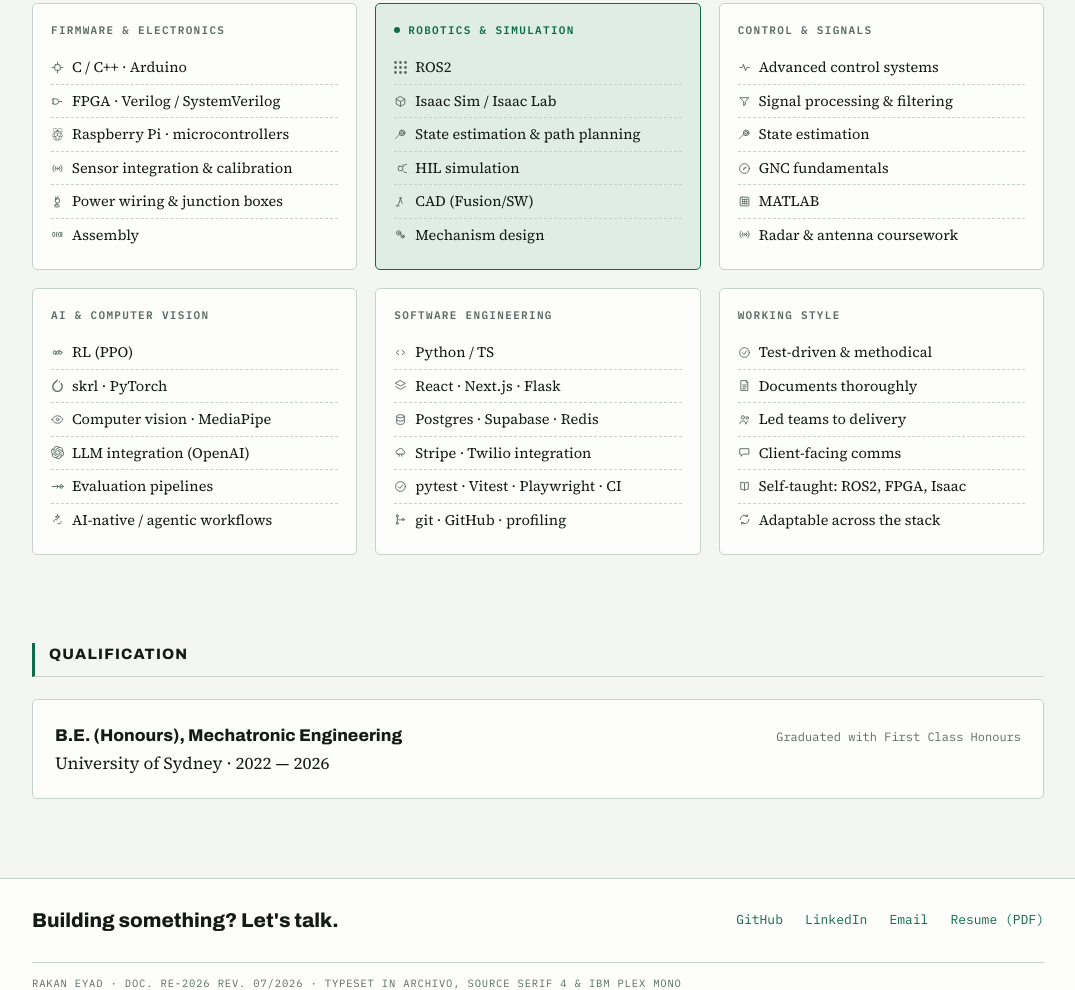
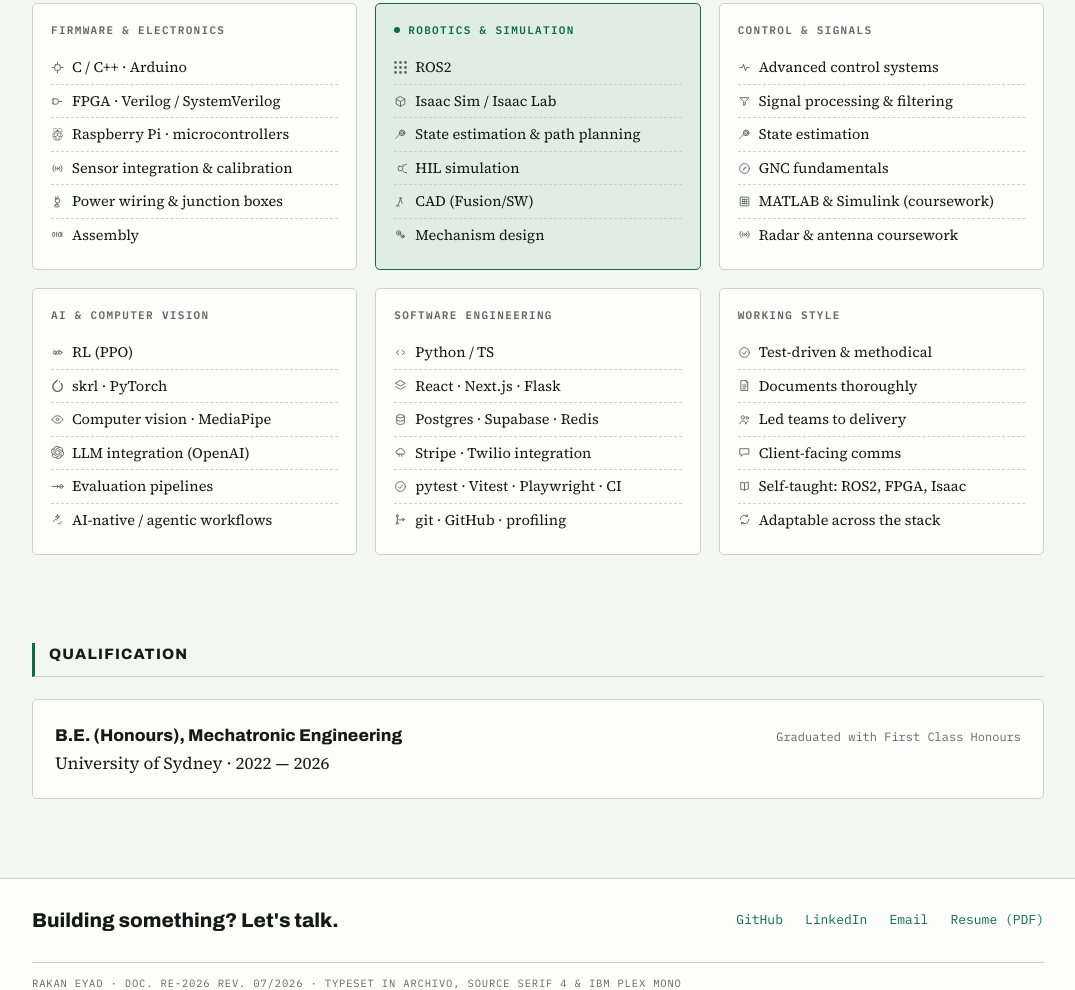
Before and after one commit to STERBAN0/STERBAN0.github.io, a website: page index.html in a window 1280 px wide. Shown: the part 2103-3093 px from the top of the page, without its empty margins (102-1177 px from the left). Drawn offline with Linux system fonts and the light colour scheme.

Commit message:
content: list MATLAB and Simulink coursework in the control skills
Rakan confirmed he used Simulink in coursework to design PID controllers
and other advanced control systems. The control skill group and the
control-mode chip now name Simulink, and the three resumes that print the
control group (general, Hardware, Control) are regenerated.

```diff
--- a/index.html
+++ b/index.html
@@ -594,7 +594,7 @@ const ICON_FOR = {
   "CAD (Fusion/SW)":"drafting","C/C++":"code","Arduino":"arduino","FPGA / Verilog":"gate","Raspberry Pi":"raspberrypi",
   "Sensor arrays":"radar","Power & wiring":"wiring","Bench debugging":"probe",
   "Advanced control":"waveform","Signal filtering":"filter","Sensor calibration":"radar","PID + Kalman":"tuning",
-  "State estimation":"estimate","A* + RL policy":"route","MATLAB":"matrix",
+  "State estimation":"estimate","A* + RL policy":"route","MATLAB + Simulink":"matrix",
   "RL":"rlloop","Isaac Sim / Isaac Lab":"cube","PPO (skrl)":"tuning","Computer vision":"eye",
   "LLMs in production":"openai","Evaluation pipelines":"pipeline","AI-native workflow":"agentic",
   "Python":"python","TypeScript":"typescript","React · Next.js":"layers","Flask":"flask",
@@ -603,7 +603,7 @@ const ICON_FOR = {
   "Sensor integration & calibration":"radar","Power wiring & junction boxes":"wiring","Assembly":"binary",
   "State estimation & path planning":"estimate","HIL simulation":"hil","Mechanism design":"mechanism",
   "Advanced control systems":"waveform","Signal processing & filtering":"filter",
-  "GNC fundamentals":"compass","Radar & antenna coursework":"radar",
+  "GNC fundamentals":"compass","MATLAB & Simulink (coursework)":"matrix","Radar & antenna coursework":"radar",
   "RL (PPO)":"rlloop","skrl · PyTorch":"pytorch","Computer vision · MediaPipe":"eye",
   "LLM integration (OpenAI)":"openai","AI-native / agentic workflows":"agentic",
   "React · Next.js · Flask":"layers","Postgres · Supabase · Redis":"database",
--- a/site-data.js
+++ b/site-data.js
@@ -36,7 +36,7 @@ const MODES = {
   control:{ n:"04", label:"Control / GNC", eyebrow:"Mode 04 — Control systems & GNC",
     headline:"Loops closed. Targets tracked.",
     lede:"Control theory is where I started: a self-built rig that keeps a moving target pinned in frame, with two PID loops driving the mount and a Kalman filter estimating the target's velocity so it keeps leading when the target drops out of view. My thesis pairs a classical global planner with a learned local policy, which is GNC thinking applied to modern tools.",
-    chips:["Advanced control","PID + Kalman","Signal filtering","State estimation","A* + RL policy","MATLAB"],
+    chips:["Advanced control","PID + Kalman","Signal filtering","State estimation","A* + RL policy","MATLAB + Simulink"],
     note:"Sorted for control & GNC roles",
     order:["tracking","rover","turtlebot","fpga","conjure","sdk","ant61"],
     skills:["control"]},
@@ -198,13 +198,13 @@ const SKILLS = [
       "CAD (Fusion/SW)":"Designed the ANT61 satellite-refuelling latch in Fusion360 as a full assembly, built with a team over a two-day hackathon and presented to the company.",
       "Mechanism design":"The ANT61 latch: a sliding capture that clicks home when the probe is pushed in, so autonomous docking doesn't hinge on an operator getting the approach right."
     }},
-  {id:"control", title:"Control & signals", items:["Advanced control systems","Signal processing & filtering","State estimation","GNC fundamentals","MATLAB","Radar & antenna coursework"],
+  {id:"control", title:"Control & signals", items:["Advanced control systems","Signal processing & filtering","State estimation","GNC fundamentals","MATLAB & Simulink (coursework)","Radar & antenna coursework"],
     details:{
       "Advanced control systems":"Coursework applied directly on the tracking rig: two PID loops, one per axis, tuned against a Kalman velocity estimate until a moving target stays inside the box.",
       "Signal processing & filtering":"The FFT beat detector in the RoboDog's microphone subsystem, the Kalman filter on the tracking rig, and the two-stage One Euro + EMA filter that keeps Conjure's 60 Hz gesture pipeline stable.",
       "State estimation":"The Kalman filter on the tracking rig, estimating target velocity so the mount keeps leading a target that has left the frame; and in the thesis, the pose and progress terms the rover's reward and termination logic depend on.",
       "GNC fundamentals":"The guidance-navigation-control split shows up literally in the thesis: A* for guidance, a learned PPO policy for navigation, and low-level control evaluated end-to-end.",
-      "MATLAB":"My modelling and analysis tool through control and signals coursework. Not tied to a repo on this page, but it's where a controller goes before it touches hardware.",
+      "MATLAB & Simulink (coursework)":"My modelling and analysis tools through control and signals coursework, where I designed PID controllers and other advanced control systems in Simulink. Not tied to a repo on this page, but it's where a controller goes before it touches hardware.",
       "Radar & antenna coursework":"Covered at Sydney as coursework theory. I haven't applied it in a shipped project yet, so I list it as background rather than experience."
     }},
   {id:"ai", title:"AI & computer vision", items:["RL (PPO)","skrl · PyTorch","Computer vision · MediaPipe","LLM integration (OpenAI)","Evaluation pipelines","AI-native / agentic workflows"],
```
Also changed, not shown: 3 other files.
